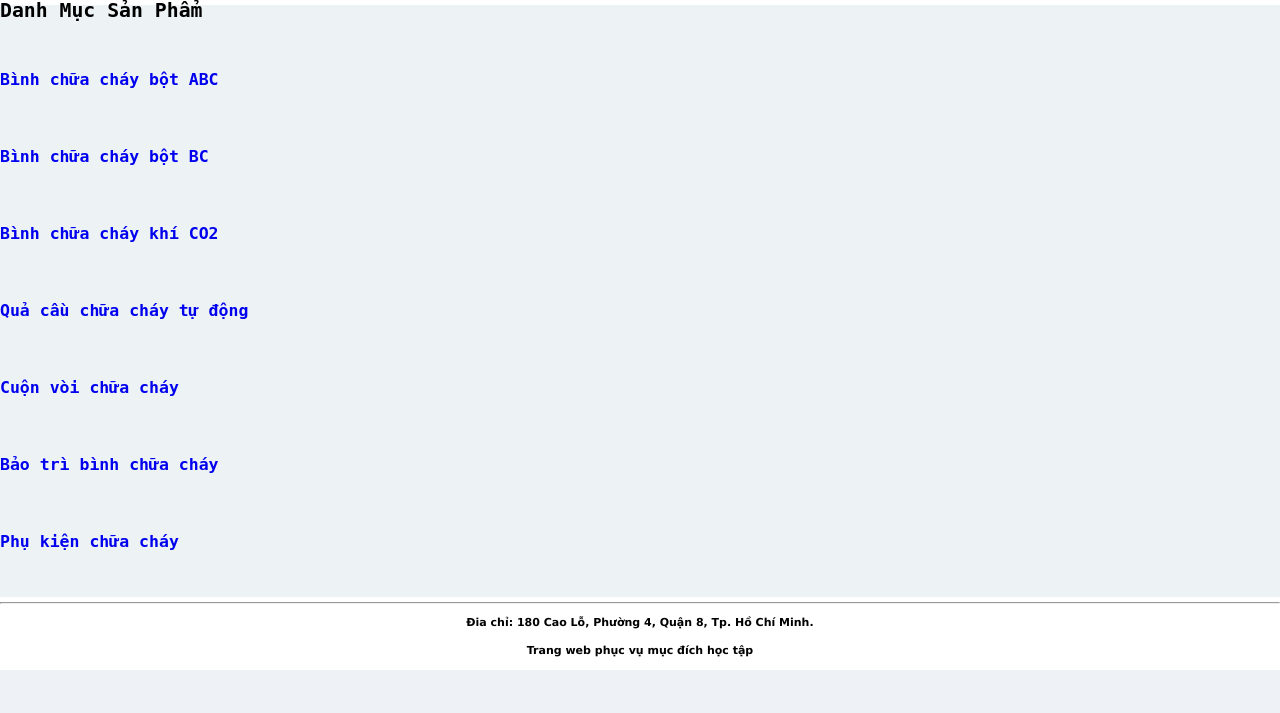
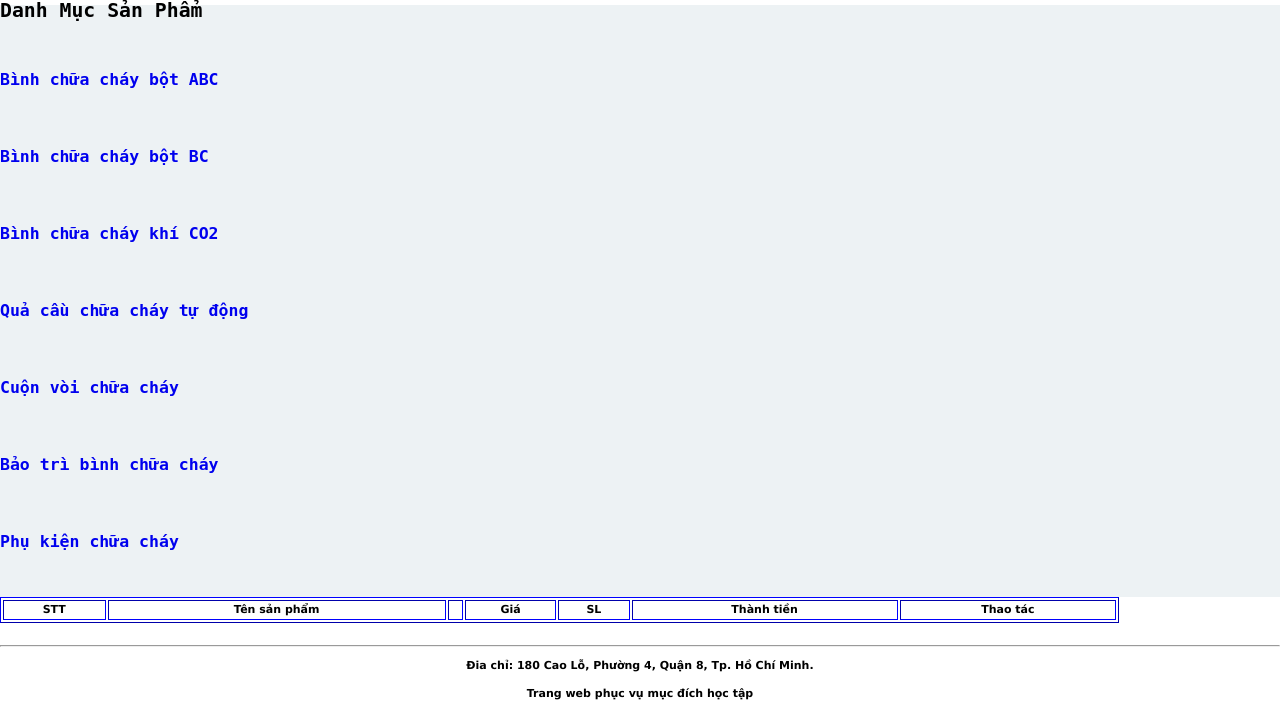
Before and after one commit to NTcse/DOAN-OS, a PHP site: page /giohang.php in a window 1280 px wide. Shown: the part 444-1157 px from the top of the page. Before the commit the page ends 1114 px from the top, so only its background shows below. Run offline with PHP 8.4, Linux system fonts and the light colour scheme; data comes from the database, SQL or seed files in the repository.

Commit message:
Upload Khung Cart

```diff
--- a/Website/giohang.php
+++ b/Website/giohang.php
@@ -23,7 +23,18 @@
       </div>
       <div>
         <div>
+          <table border="1" width="1119px" height="auto"; style="border-color: blue">
+            <tr style="text-align: center;font-weight: bold;">
+              <td>STT</td>
+              <td>Tên sản phẩm</td>
+              <td></td>
+              <td>Giá</td>
+              <td>SL</td>
+              <td>Thành tiền</td>
+              <td>Thao tác</td>
+            </tr>
 
+          </table><br>
           </div>
         </div>
       </div>
```
